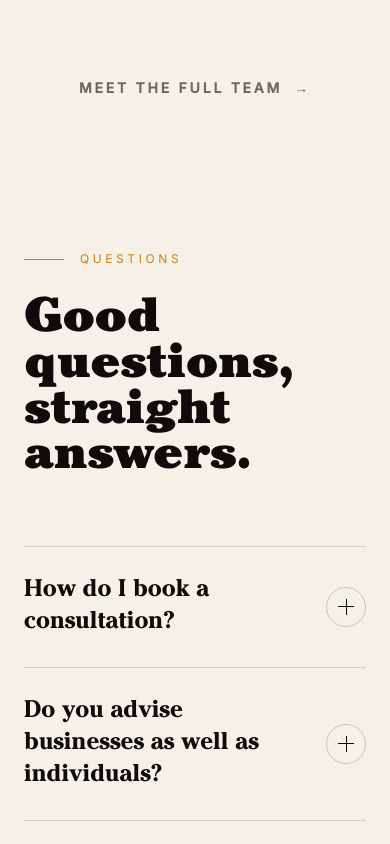
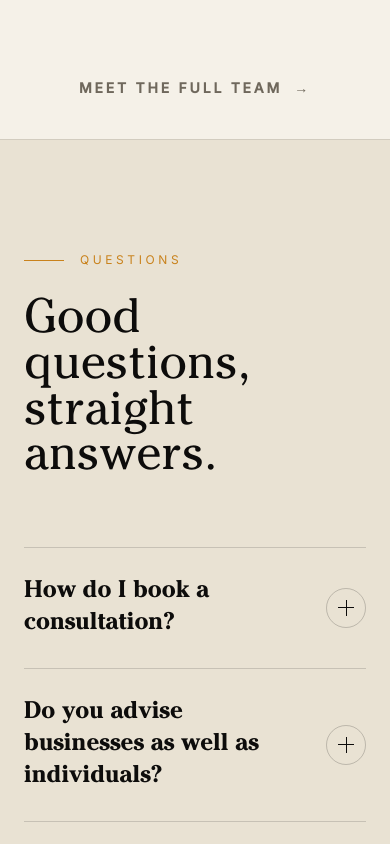
Before and after one commit to PIUSANDNOBLELP/PiusandNobleLP-, a Next.js app: page / in a window 390 px wide. Shown: the part 9280-10124 px from the top of the page. Built offline with nearby package versions, Linux system fonts and the light colour scheme; no server answers; the database is empty.

Commit message:
feat: give the FAQ its own background band
Move the FAQ onto the deeper paper tone so it reads as a separate section from the team preview above it.

```diff
--- a/components/faq.tsx
+++ b/components/faq.tsx
@@ -26,14 +26,14 @@ const questions = [
 
 export default function Faq() {
   return (
-    <section id="faq" className="relative bg-paper py-28 md:py-40">
+    <section id="faq" className="relative border-t border-ink/10 bg-paper-deep py-28 md:py-40">
       <div className="mx-auto grid max-w-7xl gap-16 px-6 md:px-10 lg:grid-cols-[1fr_1.4fr] lg:gap-24">
         <Reveal>
           <p className="mb-8 flex items-center gap-4 text-xs uppercase tracking-[0.3em] text-gold-deep">
             <span className="h-px w-10 bg-gold-deep" />
             Questions
           </p>
-          <h2 className="font-display text-5xl font-black leading-[0.95] md:text-7xl">Good questions, straight answers.</h2>
+          <h2 className="font-display text-5xl font-normal leading-[0.95] md:text-7xl">Good questions, straight answers.</h2>
         </Reveal>
 
         <Reveal delay={0.1}>
```
